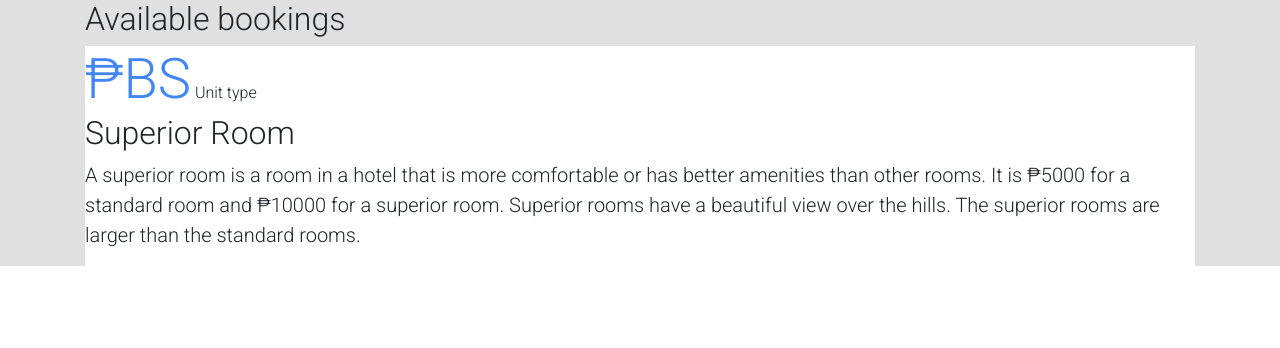
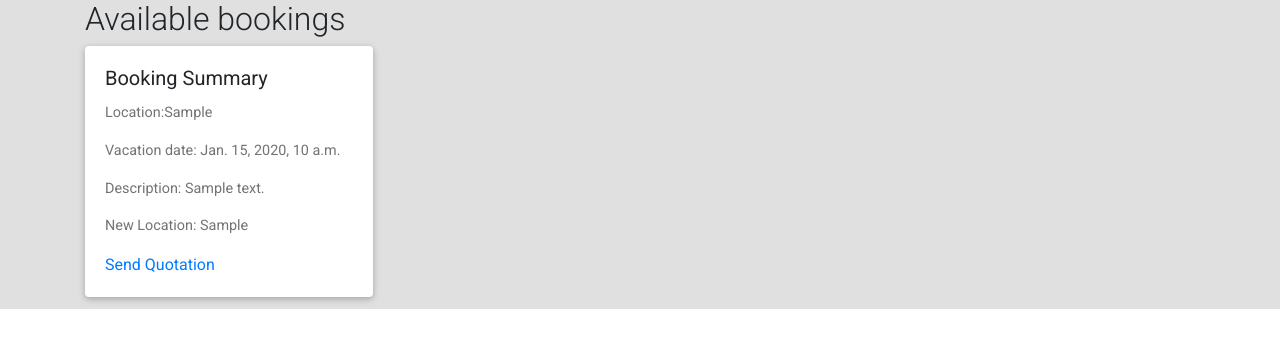
Before and after one commit to mururi/movers_app, a Django app: page /mover in a window 1280 px wide. Shown: the top 348 px of the page. Run offline with Django 4.2, Linux system fonts and the light colour scheme; tables that the repository leaves empty hold one stand-in row (values such as "Sample post"); some libraries are stand-ins or nearby versions.

Commit message:
added bootstrap cards to display booking details

```diff
--- a/main/templates/movers.html
+++ b/main/templates/movers.html
@@ -4,17 +4,20 @@
 
     <div class="container">
         <h2>Available bookings</h2>
-        {% for booking in bookings %}
-        <div class="site-block-half d-flex bg-white" data-aos="fade-up" data-aos-delay="100">
-            <a href="#" class="image d-block bg-image"></a>
-            <div class="text">
-                <span class="d-block"><span class="display-4 text-primary">₱{{ booking.house }}</span> Unit type </span>
-                <h2>Superior Room</h2>
-                <p class="lead">A superior room is a room in a hotel that is more comfortable or has better amenities
-                    than other rooms. It is ₱5000 for a standard room and ₱10000 for a superior room. Superior rooms
-                    have a beautiful view over the hills. The superior rooms are larger than the standard rooms.</p>
+        <div class="card-columns">
+            {% for booking in bookings %}
+            <div class="card" style="width: 18rem;">
+                <div class="card-body">
+                    <h5 class="card-title">Booking Summary</h5>
+                    <p class="card-text">Location:{{booking.location}}</p>
+                    <p class="card-text">Vacation date: {{booking.vacation_date}}</p>
+                    <p class="card-text">Description: {{booking.description}}</p>
+                    <p class="card-text">New Location: {{booking.new_location}}</p>
+                    <a href="#" class="card-link">Send Quotation</a>
+                </div>
             </div>
+            {% endfor %}
         </div>
-        {% endfor %}
+    </div>
 </section>
 {% endblock %}
```
